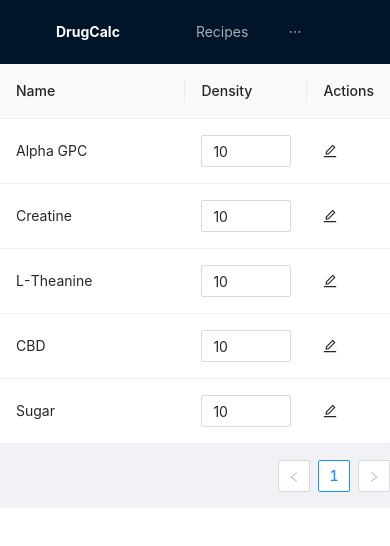
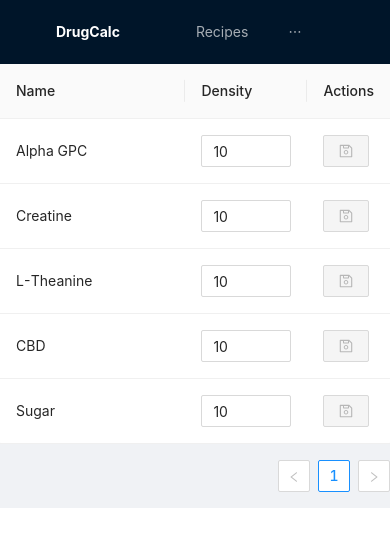
Before and after one commit to bismuthsoft/drugcalc, a React (Vite) app: page /ingredients in a window 390 px wide. Shown: the top 546 px of the page. Built offline with nearby package versions, Linux system fonts and the light colour scheme.

Commit message:
add responsiveness to ingredients editor

```diff
--- a/src/routes/Ingredients.tsx
+++ b/src/routes/Ingredients.tsx
@@ -1,11 +1,13 @@
-import React from 'react';
+import React, { useState } from 'react';
 import { useLoaderData } from 'react-router-dom';
-import { Table, InputNumber } from 'antd';
-import { EditOutlined } from '@ant-design/icons';
+import { Button, Table, InputNumber } from 'antd';
+import { SaveOutlined } from '@ant-design/icons';
 import './Ingredients.css';
 
 const Ingredients: React.FC = () => {
     const recipes: any = useLoaderData();
+    const [rowDirty, setRowDirty] = useState<Record<number, boolean>>({});
+
     const columns = [
         {
             title: 'Name',
@@ -17,9 +19,17 @@ const Ingredients: React.FC = () => {
             dataIndex: 'density',
             key: 'density',
             width: 1,
-            render: (density: number) => (
+            render: (density: number, row:any, index: number) => (
                 <div className="ingredients__actions">
-                    <InputNumber min={0} max={1000} value={density} />
+                    <InputNumber
+                        min={0}
+                        max={1000}
+                        value={density}
+                        onChange={(newValue) => {
+                            row.density = newValue;
+                            setRowDirty({...rowDirty, [index]: true})
+                        }}
+                    />
                 </div>
             )
         },
@@ -27,15 +37,26 @@ const Ingredients: React.FC = () => {
             title: 'Actions',
             key: 'actions',
             width: 1,
-            render: () => (
-                <EditOutlined />
+            render: (_: any, row: any, index: number) => (
+                <Button
+                  disabled={!rowDirty[index]}
+                  onClick={() => {
+
+                      setRowDirty({...rowDirty, [index]: false})
+                  }}>
+                    <SaveOutlined />
+                </Button>
             ),
         }
     ]
 
     return (
         <>
-            <Table dataSource={recipes} columns={columns}/>
+            <Table
+                dataSource={recipes}
+                columns={columns}
+                rowKey="id"
+            />
         </>
     );
 }
```
